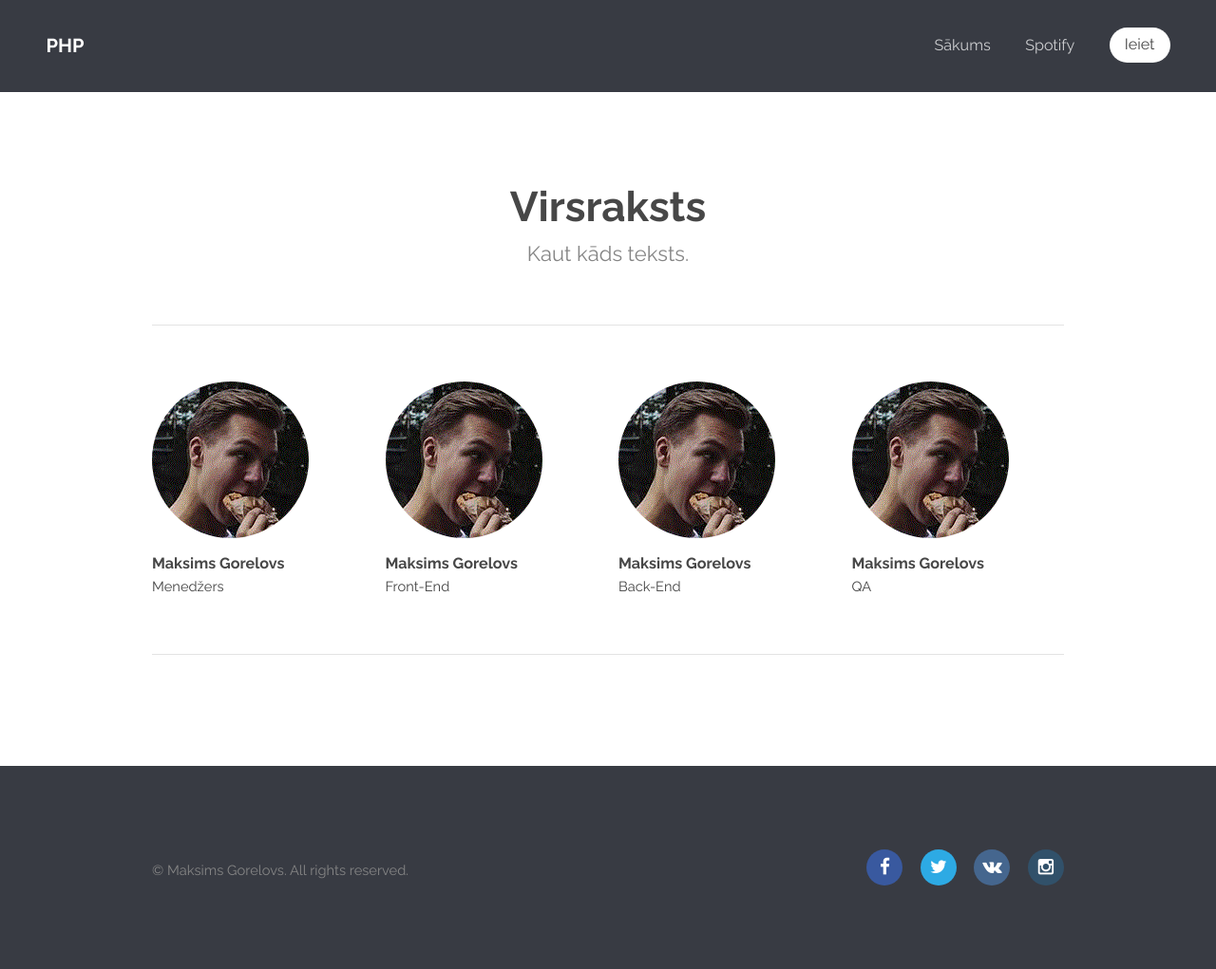
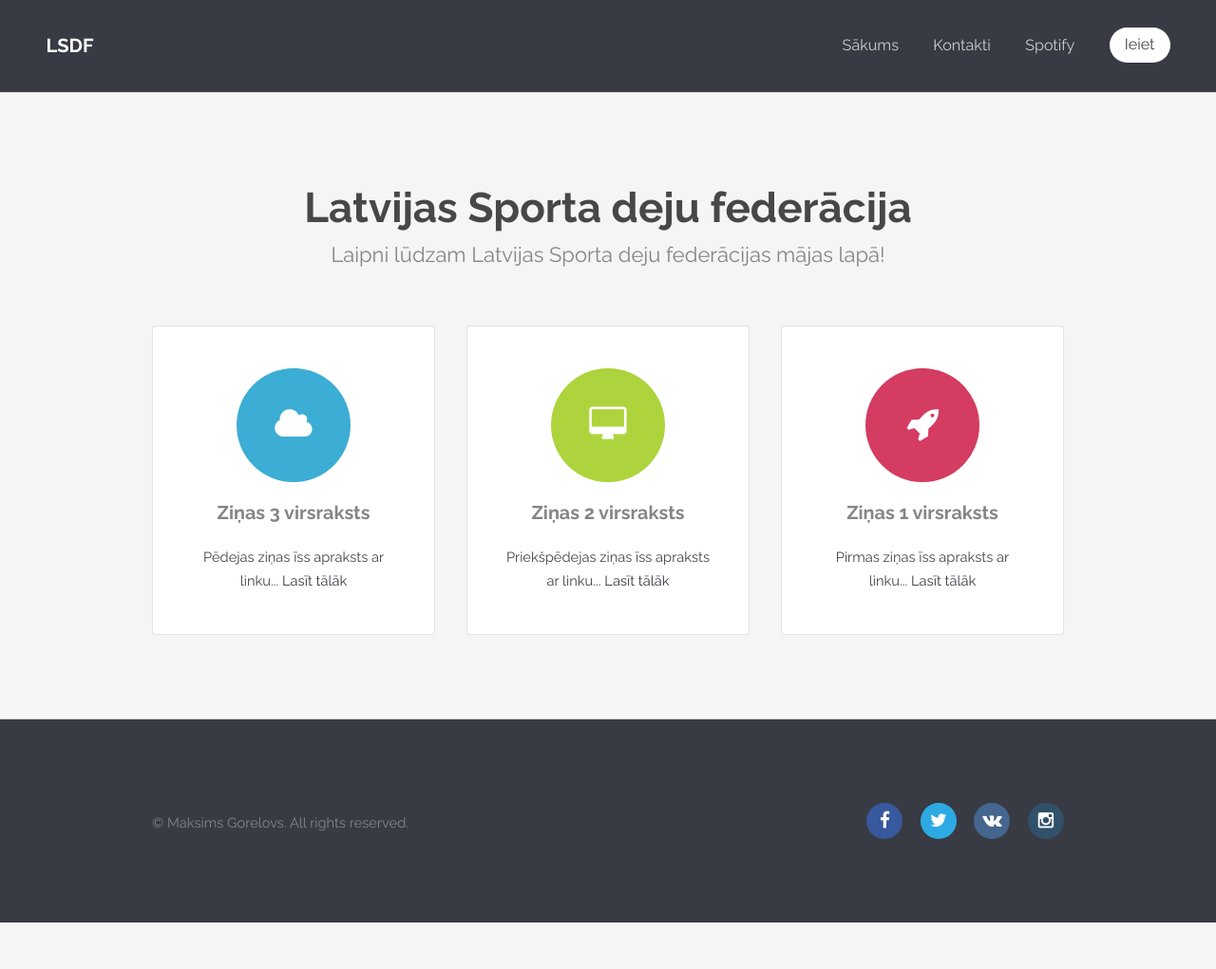
Before and after one commit to MGorelovs/PIT, a PHP site: page / in a window 1280 px wide. Shown: the whole page at 95% size. After the commit the page ends 972 px from the top, so only its background shows below. Run offline with PHP 8.4, Linux system fonts and the light colour scheme.

Commit message:
Добавил страничку Kontakti, изменил Главную страничку

```diff
--- a/css/style.css
+++ b/css/style.css
@@ -1085,10 +1057,14 @@
 			border-top: 1px solid rgba(144, 144, 144, 0.25);
 			margin-bottom: 4em;
 			padding-top: 4em;
+			padding-left: 2em;
+
 		}
 
-		.wrapper.style2 .profile {
+		.wrapper.style2 .profiles .profile {
 			margin-bottom: 2em;
+			margin-left: 11.5%;
+			width: max-content;
 			text-align: left;
 		}
 
--- a/header.php
+++ b/header.php
@@ -1,9 +1,10 @@
 <?php ?>
     <header id="header">
-        <h1><a href="index.php">PHP</a></h1>
+        <h1><a href="index.php">LSDF</a></h1>
         <nav id="nav">
             <ul>
                 <li><a href="index.php">Sākums</a></li>
+                <li><a href="contacts.php">Kontakti</a></li>
                 <?php if(isset($_SESSION['id'])){ ?>
                     <li><a href="databases.php">MySQL</a></li>
                 <?php } ?>
--- a/index.php
+++ b/index.php
@@ -31,39 +31,39 @@
     include ("header.php");
     ?>
 
-    <!-- Two -->
-        <section id="two" class="wrapper style2 special">
+    <!-- One -->
+    <section id="one" class="wrapper style1 special">
         <div class="container">
             <header class="major">
-                    <h2>Virsraksts</h2>
-                    <p>Kaut kāds teksts.</p>
+                <h2>Latvijas Sporta deju federācija </h2>
+                <p>Laipni lūdzam Latvijas Sporta deju federācijas mājas lapā!</p>
             </header>
-                <section class="profiles">
-                    <div class="row">
-                        <section class="3u 6u(medium) 12u$(xsmall) profile">
-                            <img src="images/profile_placeholder.gif" alt="" />
-                            <h4>Maksims Gorelovs</h4>
-                            <p>Menedžers</p>
-                        </section>
-                        <section class="3u 6u$(medium) 12u$(xsmall) profile">
-                            <img src="images/profile_placeholder.gif" alt="" />
-                            <h4>Maksims Gorelovs</h4>
-                            <p>Front-End</p>
-                        </section>
-                        <section class="3u 6u(medium) 12u$(xsmall) profile">
-                            <img src="images/profile_placeholder.gif" alt="" />
-                            <h4>Maksims Gorelovs</h4>
-                            <p>Back-End</p>
-                        </section>
-                        <section class="3u$ 6u$(medium) 12u$(xsmall) profile">
-                            <img src="images/profile_placeholder.gif" alt="" />
-                            <h4>Maksims Gorelovs</h4>
-                            <p>QA</p>
+            <div class="row 150%">
+                <div class="4u 12u$(medium)">
+                    <section class="box">
+                        <i class="icon big rounded color1 fa-cloud"></i>
+                        <h3>Ziņas 3 virsraksts</h3>
+                        <p>Pēdejas ziņas īss apraksts ar linku... <a href="article3.php">Lasīt tālāk</a> </p>
                     </section>
                 </div>
+                <div class="4u 12u$(medium)">
+                    <section class="box">
+                        <i class="icon big rounded color9 fa-desktop"></i>
+                        <h3>Ziņas 2 virsraksts</h3>
+                        <p>Priekšpēdejas ziņas īss apraksts ar linku... <a href="article2.php">Lasīt tālāk</a></p>
                     </section>
                 </div>
+                <div class="4u$ 12u$(medium)">
+                    <section class="box">
+                        <i class="icon big rounded color6 fa-rocket"></i>
+                        <h3>Ziņas 1 virsraksts</h3>
+                        <p>Pirmas ziņas īss apraksts ar linku... <a href="article1.php">Lasīt tālāk</a></p>
                     </section>
+                </div>
+            </div>
+        </div>
+    </section>
+
 
 
     <?php
```
Also changed, not shown: other parts of css/style.css (+2 -30 lines), contacts.php (added, +72 -0 lines). Lines whose indentation alone changed are shown as unchanged.
